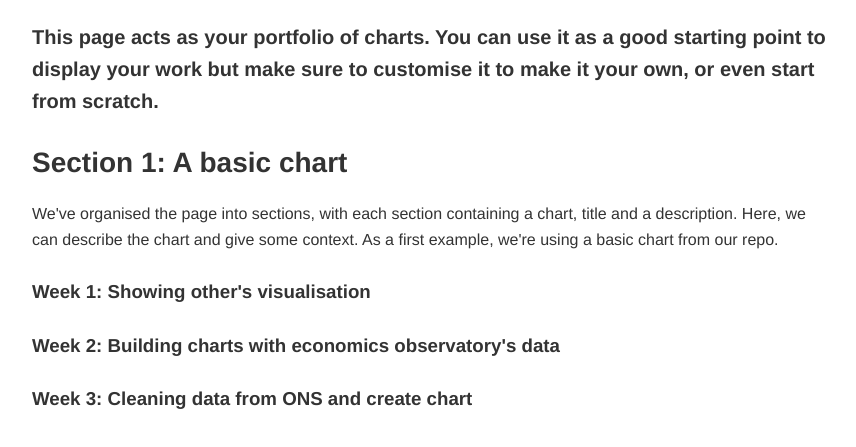
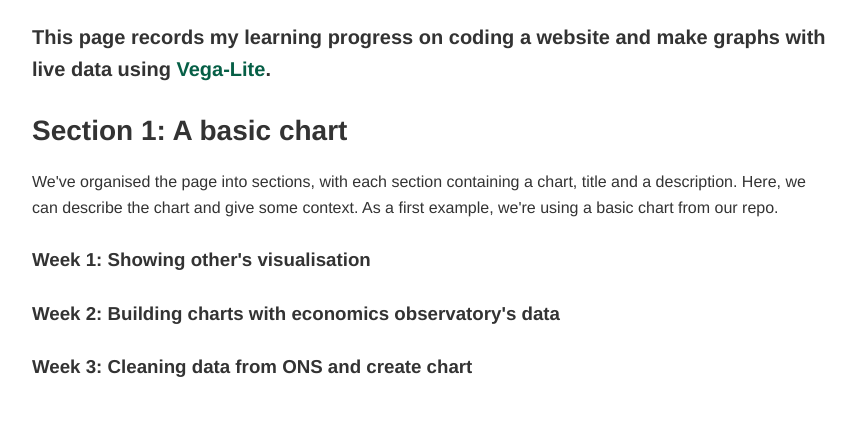
Before and after one commit to TheoLam00/TheoLam00.github.io, a plain HTML site: page index.html in a window 1280 px wide. Shown: the part 177-624 px from the top of the page, without its empty margins (208-1064 px from the left). Drawn offline with Linux system fonts and the light colour scheme; a script that the page names is missing.

Commit message:
Update index.html

```diff
--- a/index.html
+++ b/index.html
@@ -51,7 +51,7 @@
         Theo Lam | <a href="https://www.github.com/TheoLam00">GitHub</a>
     </p>
     <h3 class="small"> <!-- We have added a class to the header called "small" which we can use to style it in the CSS -->
-        This page acts as your portfolio of charts. You can use it as a good starting point to display your work but make sure to customise it to make it your own, or even start from scratch.
+        This page records my learning progress on coding a website and make graphs with live data using <a herf="https://vega.github.io/vega-lite">Vega-Lite</a>.
     </h3>
 
     <!-- We're organising the page into sections, with each section containing a chart, title and a description -->
```
